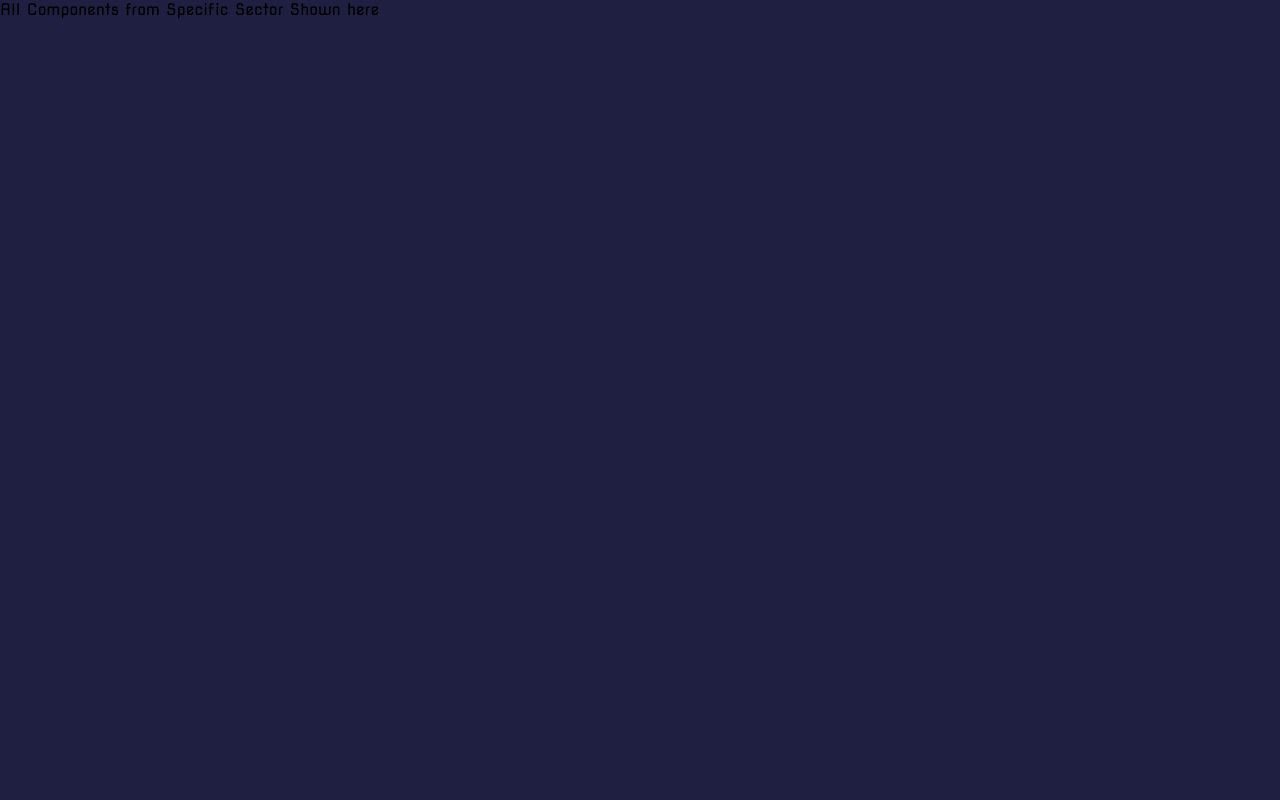
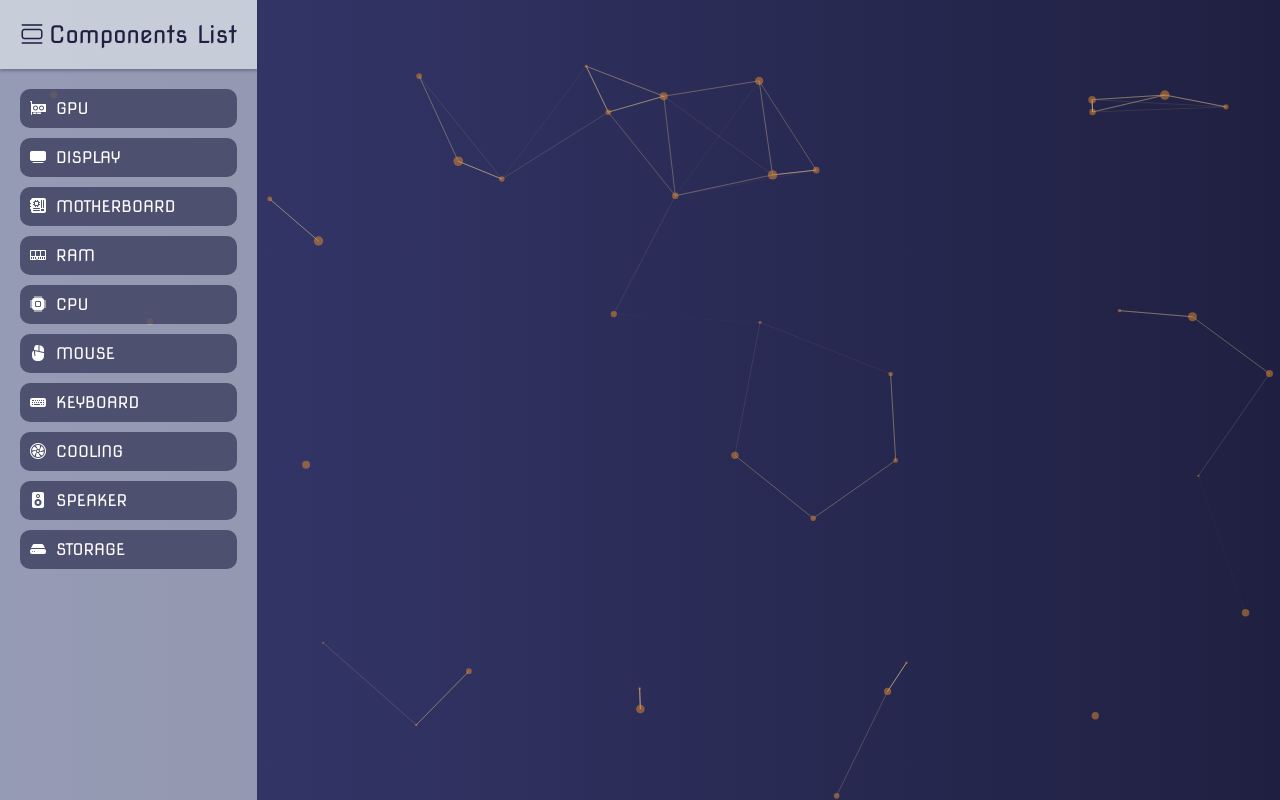
Before and after one commit to SalamPS/TekkomFiber, a Next.js app: page /components/cooling in a window 1280 px wide. Built offline with nearby package versions, Linux system fonts and the light colour scheme.

Commit message:
feat(part): Route Cleared

```diff
--- a/src/app/components/[sector]/page.jsx
+++ b/src/app/components/[sector]/page.jsx
@@ -1,13 +1,9 @@
-import styles from './sector.css'
+// 'use client'
 
-import Image from 'next/image'
-import list from '../../../components/list'
+import Components from "../page"
 
 export default function Sector ({params}) {
-  const show = list.filter(item => item.sector == params.sector)
   return (
-    <div id="Sector">
-      All Components from Specific Sector Shown here
-    </div>
+    <Components params={params}/>
   )
 }
```
